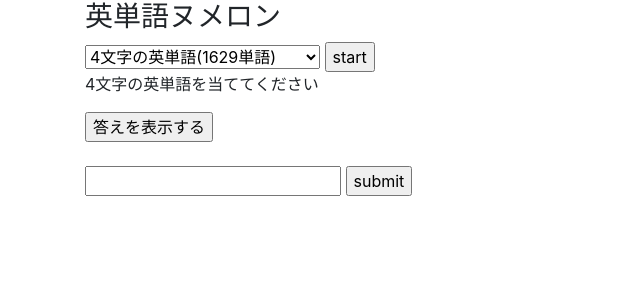
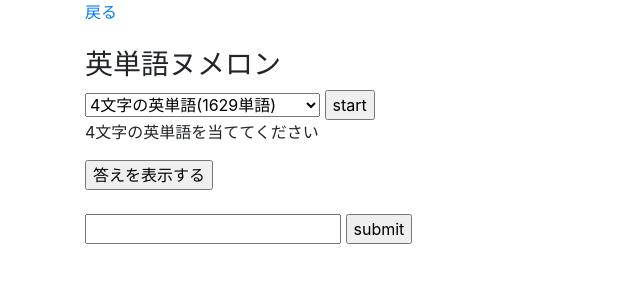
Before and after one commit to uesyuu/english-numeron, a plain HTML site: page index.html in a window 1280 px wide. Shown: the whole page, without its empty margins (0-640 px from the left). Drawn offline with nearby package versions, Linux system fonts and the light colour scheme.

Commit message:
add link

```diff
--- a/index.html
+++ b/index.html
@@ -13,6 +13,8 @@
 <body>
   <div class="container">
     <header class="sticky-top">
+        <a href="https://uesyuu.github.io">戻る</a><br>
+        <br>
         <h3>英単語ヌメロン</h3>
         <select id="select">
           <option value="3freq">3文字の頻出英単語(160単語)</option>
```
